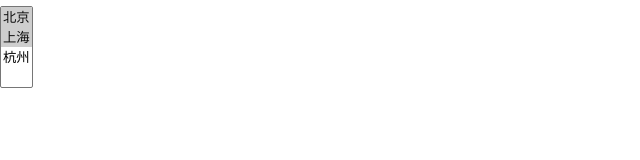
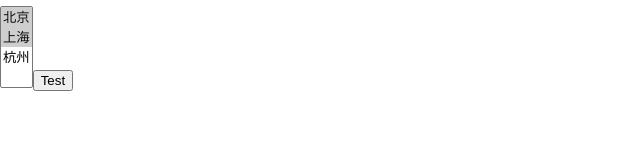
Before and after one commit to Richardo8/myapp, a React app: page / in a window 1280 px wide. Shown: the part 121-281 px from the top of the page, without its empty margins (0-640 px from the left). Built offline with nearby package versions, Linux system fonts and the light colour scheme.

Commit message:
箭头函数实验

```diff
--- a/src/App.js
+++ b/src/App.js
@@ -2,6 +2,7 @@ import React, { Component } from 'react';
 import Tabs from './Tabs';
 import TabPane from './TabPane';
 import Select from './Select';
+import Arrow from "./Arrow";
 
 
 class App extends Component {
@@ -39,6 +40,7 @@ class App extends Component {
                     <TabPane order="2" tab={'Tab3'}>第三个Tab中的内容</TabPane>
                 </Tabs>
                 <Select/>
+                <Arrow/>
             </div>
         );
     }
--- /dev/null
+++ b/src/Arrow.js
@@ -0,0 +1,23 @@
+import React, { Component } from 'react';
+
+class Arrow extends Component {
+    constructor(props){
+        super(props);
+
+        this.state = {
+            a: 2,
+            b: 1,
+        }
+    }
+    a = 1;
+    handleClick = (e) => {
+        console.log(e);
+    }
+
+    render(){
+        const { c } = this.state;
+        return <button value={c} onClick={this.handleClick}>Test</button>;
+    }
+}
+
+export default Arrow;
```
